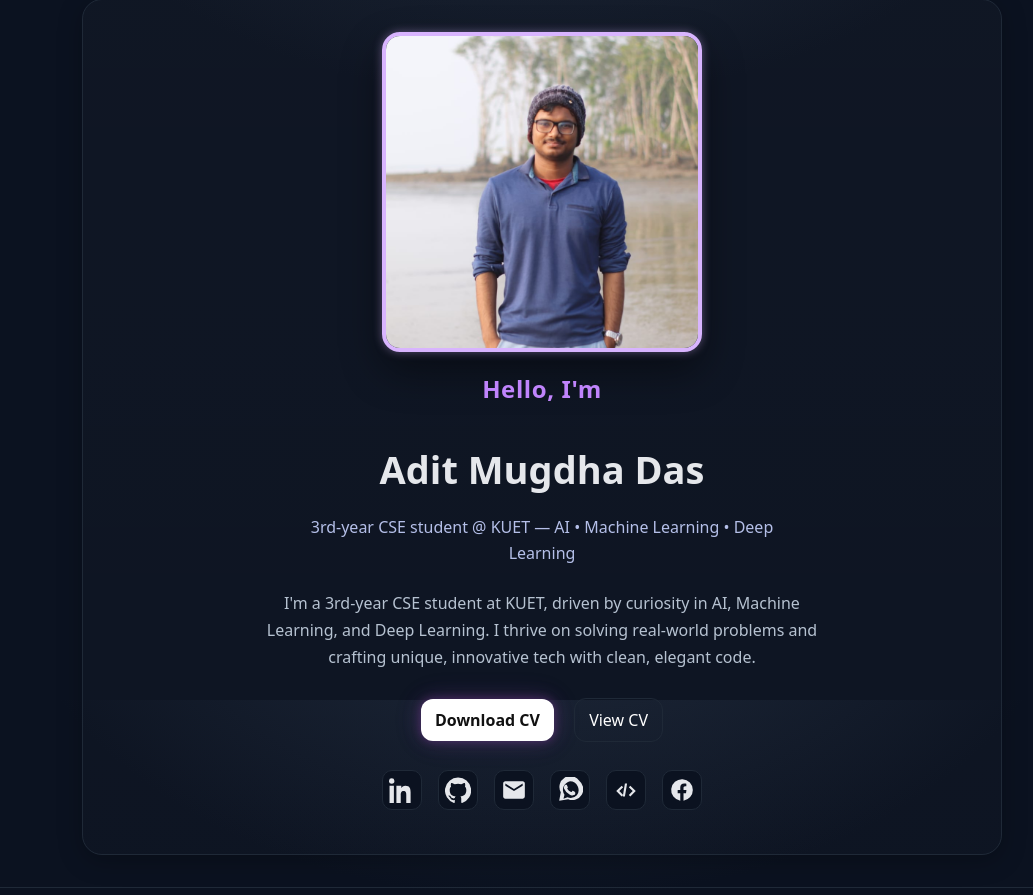
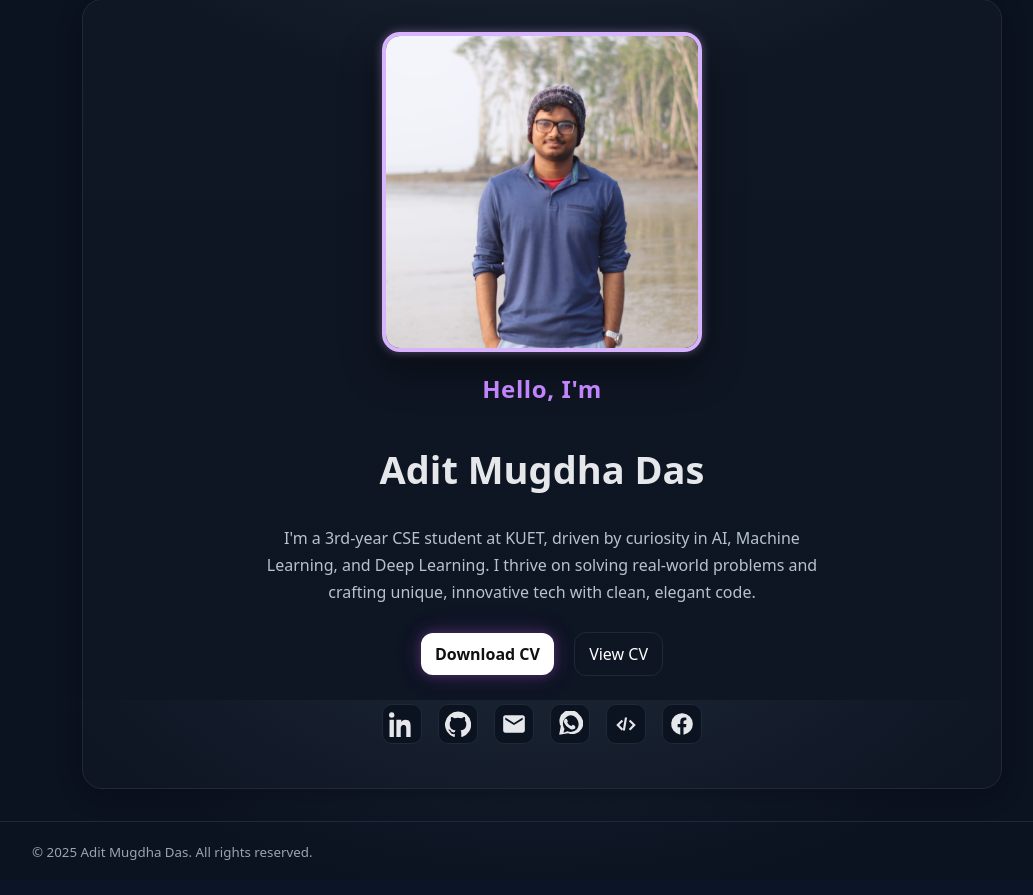
Before and after one commit to Adit-Mugdha-das/portfolio_2107118, a PHP site: page /homepage.php in a window 1280 px wide. Shown: the part 100-995 px from the top of the page, without its empty margins (98-1131 px from the left). After the commit the page ends 960 px from the top, so only its background shows below. Run offline with PHP 8.4, Linux system fonts and the light colour scheme.

Commit message:
home page tag line improvement

```diff
--- a/homepage.php
+++ b/homepage.php
@@ -60,8 +60,6 @@ $links = [
 
     <h2 class="eyebrow"><?= htmlspecialchars($hello) ?></h2>
     <h1 class="headline"><?= htmlspecialchars($name) ?></h1>
-
-    <p class="tagline"><?= htmlspecialchars($tagline) ?></p>
     <p class="bio"><?= htmlspecialchars($bio) ?></p>
 
     <div class="cta">
```
